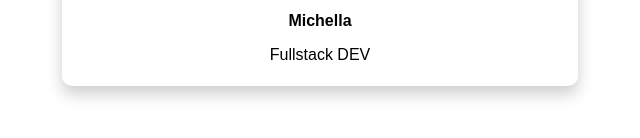
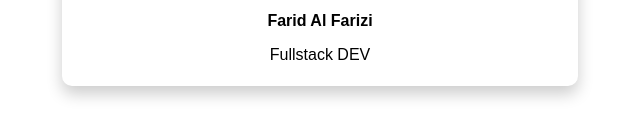
Before and after one commit to michella3in1/batch49pt1, a plain HTML site: page CARD.html in a window 1280 px wide. Shown: the part 802-940 px from the top of the page, 320-960 px from the left. Drawn offline with Linux system fonts and the light colour scheme.

Commit message:
Update CARD.html

```diff
--- a/CARD.html
+++ b/CARD.html
@@ -98,7 +98,7 @@ body {
 
   <table>
     <tr>
-      <th>Michella</th>
+      <th>Farid Al Farizi</th>
     </tr>
     <tr>
       <td>Fullstack DEV</td>
```
